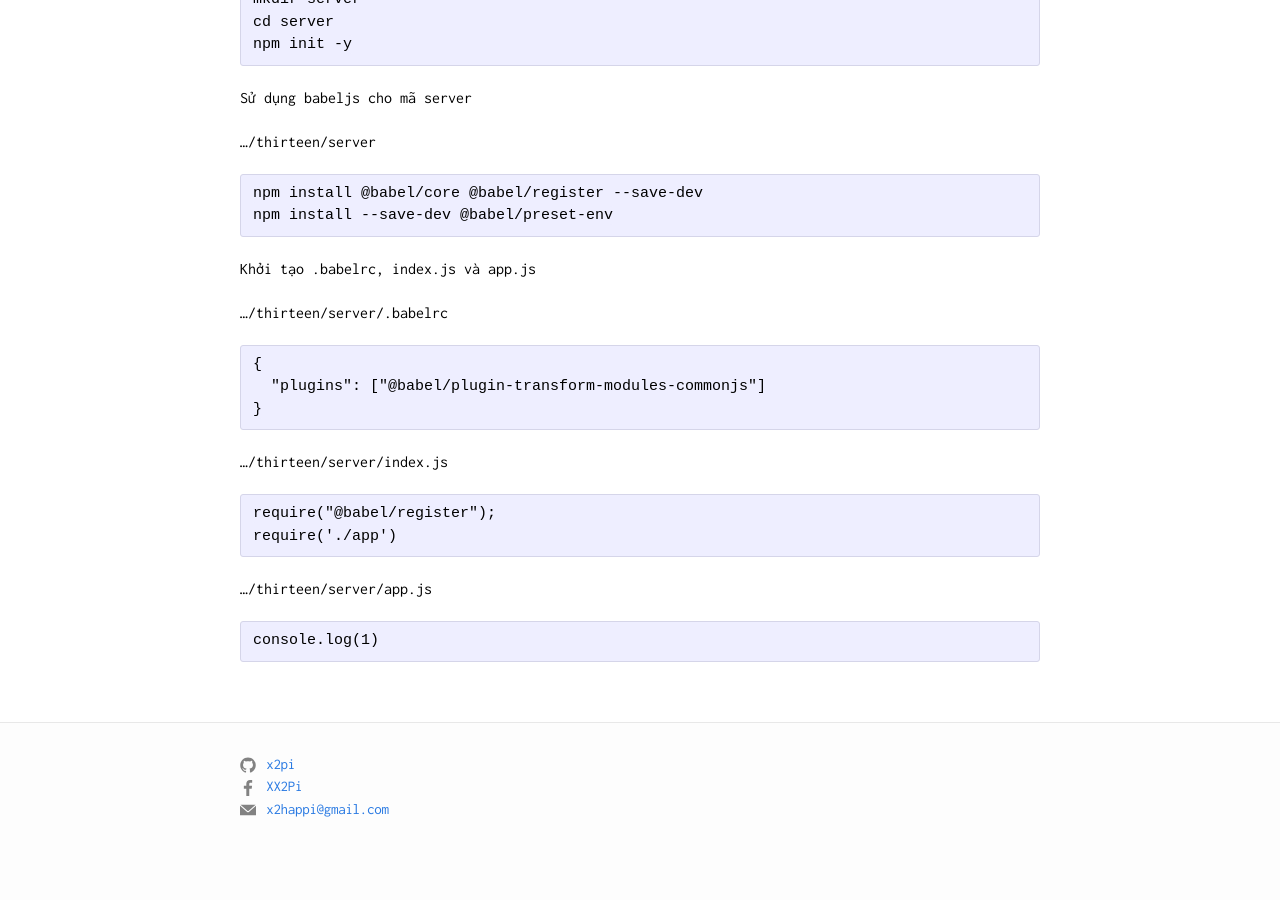
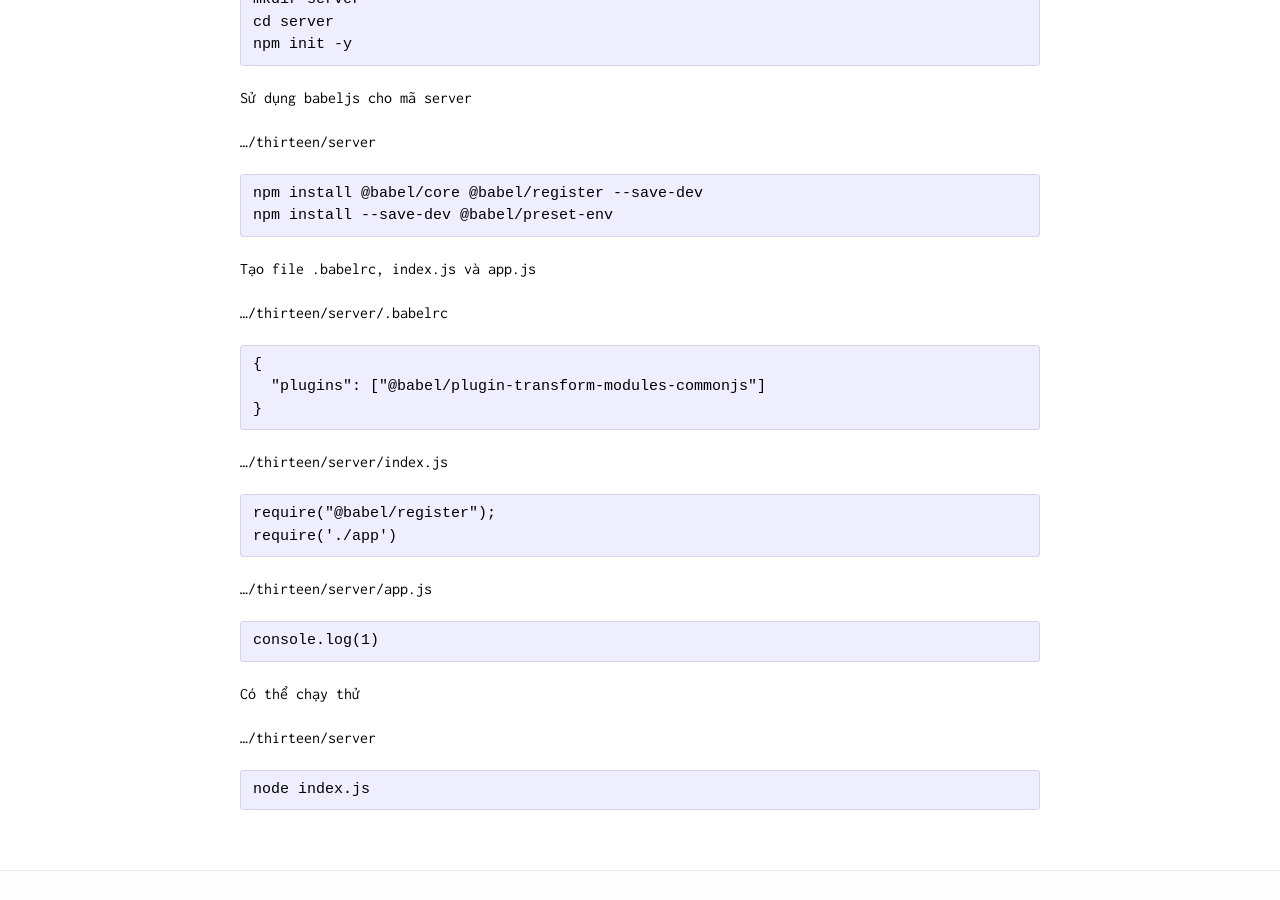
Before and after one commit to x2pi/x2pi.github.io, a Jekyll site: the page built from _posts/2018-09-28-tạo-một-game-bài-online.md, in a window 1280 px wide and 900 px high, scrolled down 1362 px. Built offline with Jekyll 4.4.1, drawn with Linux system fonts in a browser that asks for light colours; nearby versions of some CDN libraries; comment, search, counter and statistics services are not loaded; before the commit the page ends 2227 px from its top, so only the background shows below that.

Commit message:
Update from Forestry.io - Updated tạo-một-game-bài-online.md

```diff
--- a/_posts/2018-09-28-tạo-một-game-bài-online.md
+++ b/_posts/2018-09-28-tạo-một-game-bài-online.md
@@ -56,7 +56,7 @@ Sử dụng babeljs cho mã server
     npm install @babel/core @babel/register --save-dev
     npm install --save-dev @babel/preset-env
 
-Khởi tạo .babelrc, index.js và app.js
+Tạo file .babelrc, index.js và app.js
 
 .../thirteen/server/.babelrc
 
@@ -72,3 +72,9 @@ Khởi tạo .babelrc, index.js và app.js
 .../thirteen/server/app.js
 
     console.log(1)
+
+Có thể chạy thử
+
+.../thirteen/server
+
+    node index.js
```
